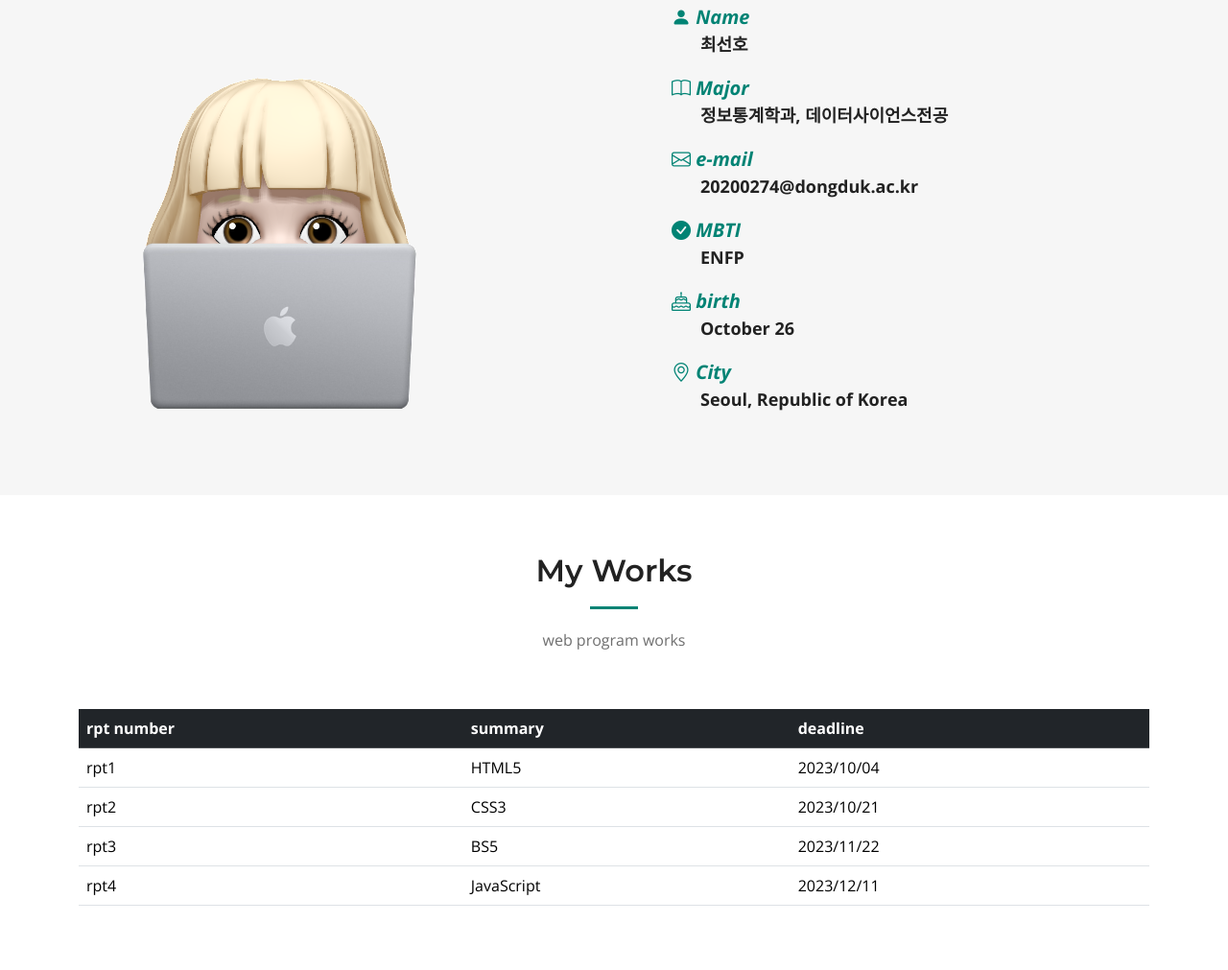
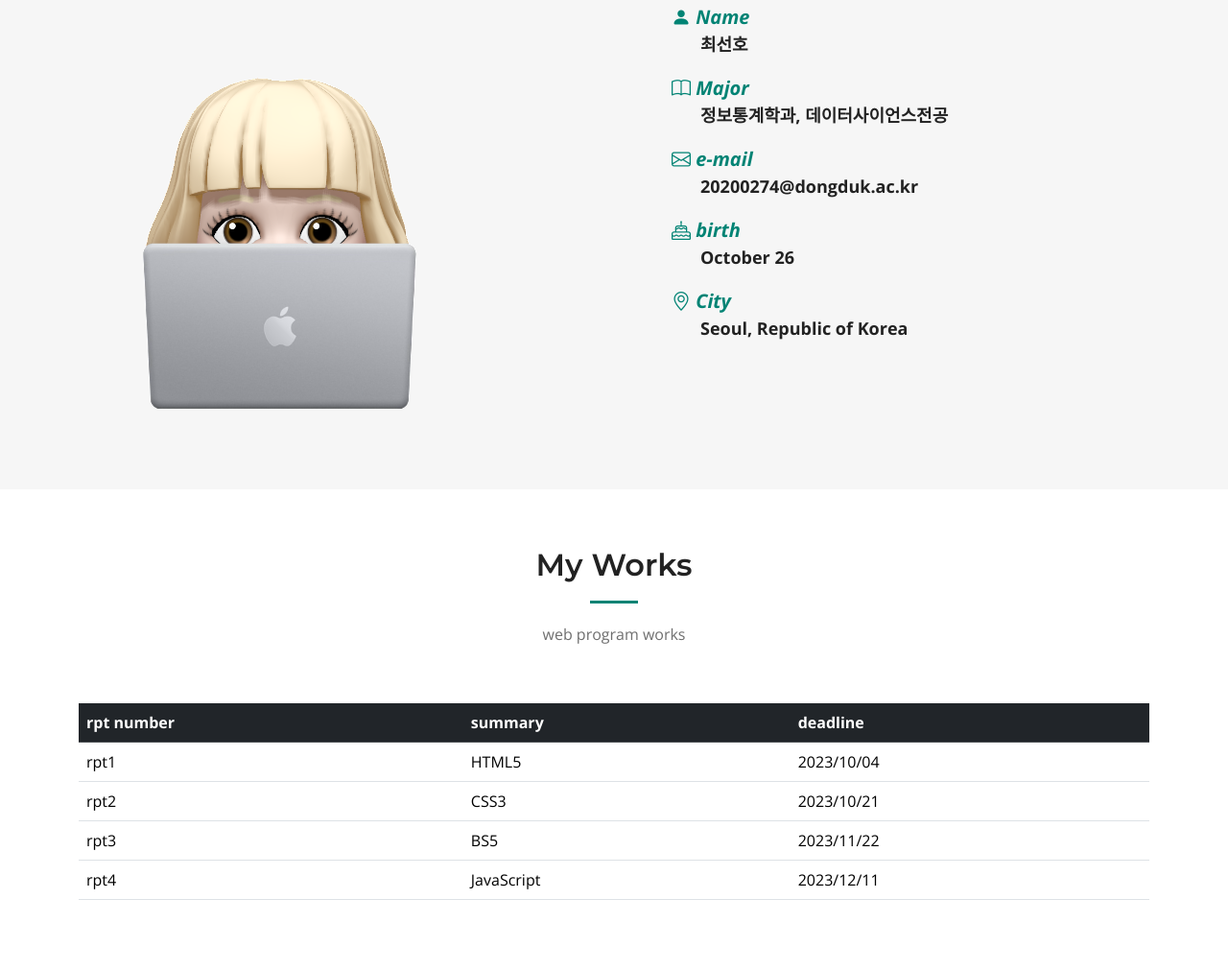
Before and after one commit to smthgtoprve/home, a plain HTML site: page index.html in a window 1280 px wide. Shown: the part 802-1813 px from the top of the page at 96% size. Drawn offline with nearby package versions, Linux system fonts and the light colour scheme.

Commit message:
2024 3rd commit

```diff
--- a/index.html
+++ b/index.html
@@ -129,7 +129,7 @@
                       <li><i class="bi bi-person-fill"> Name</i><br><span>최선호</span></li>
                       <li><i class="bi bi-book"> Major</i><br><span>정보통계학과, 데이터사이언스전공</span></li>
                       <li><i class="bi bi-envelope"> e-mail</i><br><span>20200274@dongduk.ac.kr</span></li>
-                      <li><i class="bi bi-check-circle-fill"> MBTI</i><br><span>ENFP</span></li>
+                      <!--<li><i class="bi bi-check-circle-fill"> MBTI</i><br><span>ENFP</span></li>//-->
                       <li><i class="bi bi-cake"> birth</i><br><span>October 26</span></li>
                       <li><i class="bi bi-geo-alt"> City</i><br><span>Seoul, Republic of Korea</span></li>
                     </ul>
```
